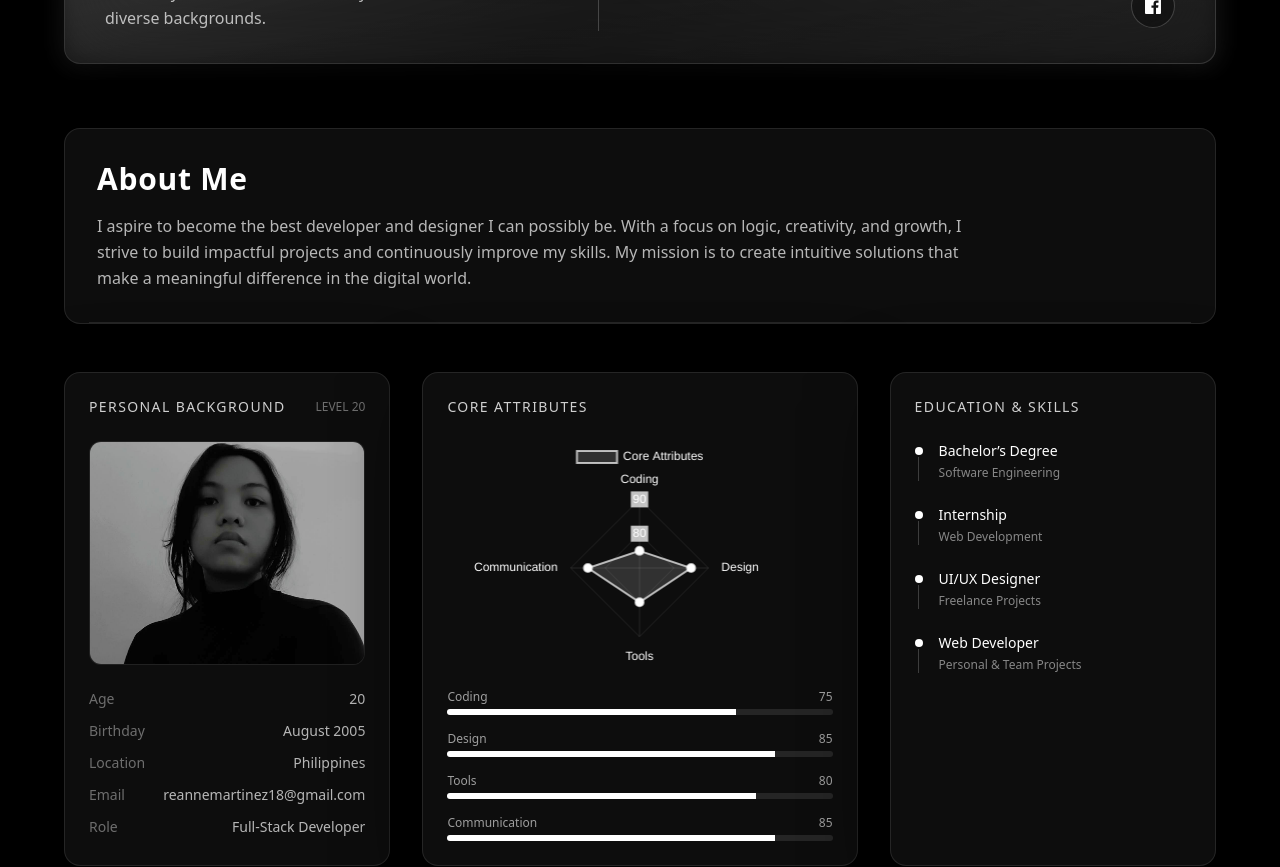
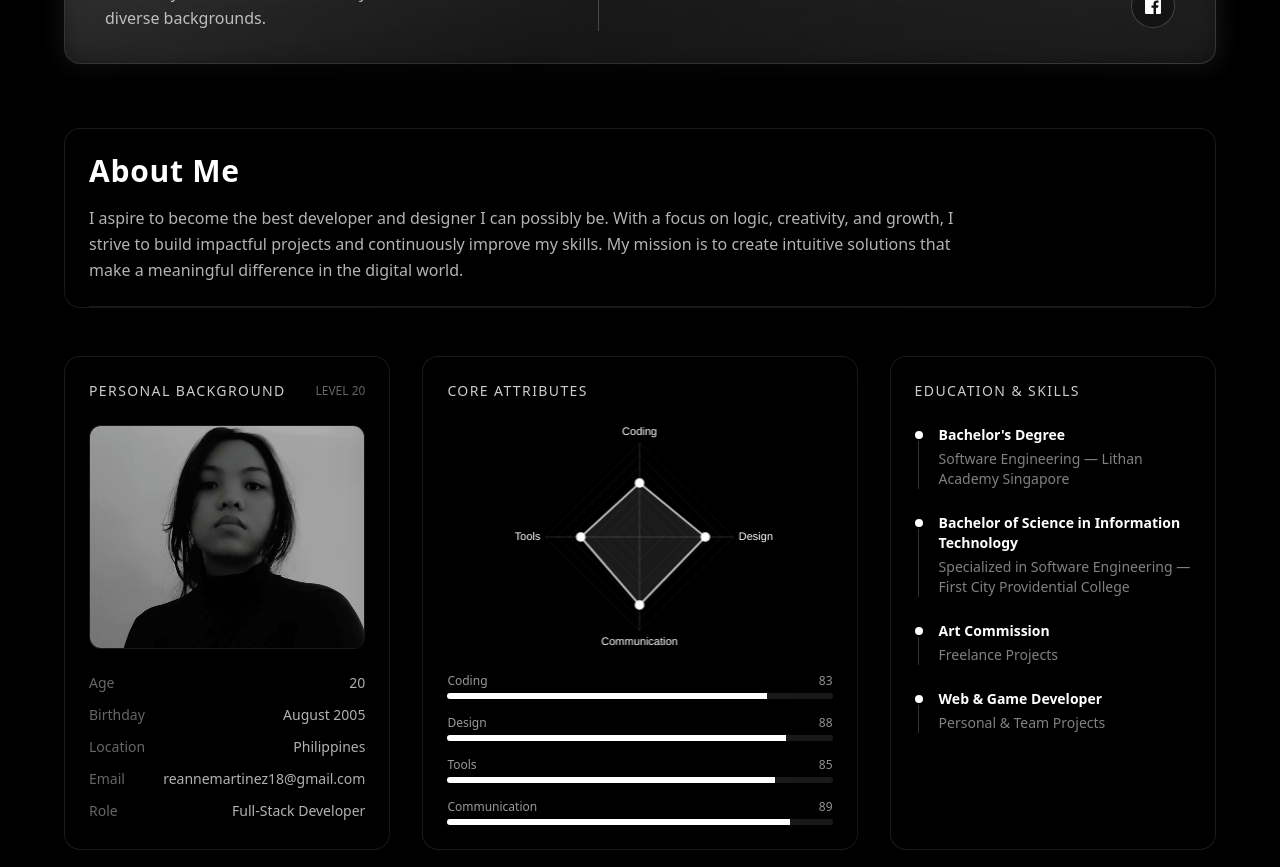
Before and after one commit to ZenorianDev/Portfolio, a Next.js app in the folder portfolio/: page / in a window 1280 px wide. Shown: the part 720-1587 px from the top of the page. Built offline with nearby package versions, Linux system fonts and the light colour scheme.

Commit message:
updated about section

```diff
--- a/portfolio/components/RadarChart.tsx
+++ b/portfolio/components/RadarChart.tsx
@@ -1,3 +1,5 @@
+"use client";
+
 import { Radar } from "react-chartjs-2";
 import {
   Chart as ChartJS,
@@ -5,28 +7,33 @@ import {
   PointElement,
   LineElement,
   Filler,
-  Tooltip,
-  Legend,
 } from "chart.js";
 
-ChartJS.register(RadialLinearScale, PointElement, LineElement, Filler, Tooltip, Legend);
+ChartJS.register(RadialLinearScale, PointElement, LineElement, Filler);
 
 interface RadarChartProps {
   data: { label: string; value: number }[];
 }
 
 export default function RadarChart({ data }: RadarChartProps) {
+  const MIN = 60;
+  const MAX = 100;
+
+  const normalized = data.map(d => ({
+    ...d,
+    value: Math.max(MIN, Math.min(MAX, d.value)),
+  }));
+
   const chartData = {
-    labels: data.map((d) => d.label),
+    labels: normalized.map(d => d.label),
     datasets: [
       {
-        label: "Core Attributes",
-        data: data.map((d) => d.value),
-        backgroundColor: "rgba(255,255,255,0.15)", // semi-transparent fill
-        borderColor: "rgba(255,255,255,0.7)",       // border line
+        data: normalized.map(d => d.value),
+        backgroundColor: "rgba(255, 255, 255, 0.1)",
+        borderColor: "rgba(255, 255, 255, 0.7)",
         borderWidth: 2,
         pointBackgroundColor: "white",
-        pointBorderColor: "rgba(255,255,255,0.7)",
+        pointBorderColor: "rgba(255, 255, 255, 0.7)",
         pointRadius: 4,
         pointHoverRadius: 6,
       },
@@ -36,15 +43,17 @@ export default function RadarChart({ data }: RadarChartProps) {
   const options = {
     scales: {
       r: {
-        angleLines: { color: "rgba(255,255,255,0.1)" },
-        grid: { color: "rgba(255,255,255,0.1)" },
-        pointLabels: { color: "white", font: { size: 12 } },
-        ticks: { color: "white", beginAtZero: true, max: 100, stepSize: 20 },
+        min: MIN,
+        max: MAX,
+        angleLines: { color: "rgba(255,255,255,0.15)" },
+        grid: { color: "rgba(255,255,255,0.05)" },
+        pointLabels: { color: "white", font: { size: 11 } },
+        ticks: { display: false },
       },
     },
     plugins: {
-      legend: { labels: { color: "white", font: { size: 12 } } },
-      tooltip: { enabled: true, backgroundColor: "rgba(0,0,0,0.7)", titleColor: "white", bodyColor: "white" },
+      legend: { display: false },
+      tooltip: { enabled: false },
     },
     responsive: true,
     maintainAspectRatio: false,
--- a/portfolio/components/about.tsx
+++ b/portfolio/components/about.tsx
@@ -12,7 +12,7 @@ export default function About() {
     >
       <div className="mx-auto max-w-[72rem] flex flex-col gap-12">
         {/* ---------- HEADER ---------- */}
-        <div className="relative rounded-2xl border border-white/10 bg-white/5 backdrop-blur-xl p-6 md:p-8 shadow-[0_25px_80px_rgba(0,0,0,0.7)]">
+        <div className="relative rounded-2xl border border-white/10 bg-black/40 backdrop-blur-xl p-5 md:p-6 shadow-[0_25px_80px_rgba(0,0,0,0.7)]">
           <h2 className="text-xl md:text-3xl font-semibold tracking-wide">
             About Me
           </h2>
@@ -29,7 +29,7 @@ export default function About() {
         {/* ---------- GRID ROW ---------- */}
         <div className="grid grid-cols-1 lg:grid-cols-[0.9fr_1.2fr_0.9fr] gap-6 md:gap-8">
           {/* ================= LEFT ================= */}
-          <div className="relative rounded-2xl border border-white/10 bg-white/5 backdrop-blur-xl p-5 md:p-6 shadow-[0_25px_80px_rgba(0,0,0,0.7)] flex flex-col gap-6">
+          <div className="relative rounded-2xl border border-white/10 bg-black/40 backdrop-blur-xl p-5 md:p-6 shadow-[0_25px_80px_rgba(0,0,0,0.7)] flex flex-col gap-6">
             <div className="flex items-center justify-between">
               <h3 className="text-xs md:text-sm uppercase tracking-widest text-white/80">
                 Personal Background
@@ -66,7 +66,7 @@ export default function About() {
           </div>
 
           {/* ================= CENTER ================= */}
-          <div className="relative rounded-2xl border border-white/10 bg-white/5 backdrop-blur-xl p-5 md:p-6 shadow-[0_25px_80px_rgba(0,0,0,0.7)] flex flex-col gap-6">
+          <div className="relative rounded-2xl border border-white/10 bg-black/40 backdrop-blur-xl p-5 md:p-6 shadow-[0_25px_80px_rgba(0,0,0,0.7)] flex flex-col gap-6">
             <h3 className="text-xs md:text-sm uppercase tracking-widest text-white/80">
               Core Attributes
             </h3>
@@ -74,21 +74,23 @@ export default function About() {
             <div className="relative h-44 md:h-56">
               <RadarChart
                 data={[
-                  { label: "Coding", value: 75 },
-                  { label: "Design", value: 85 },
-                  { label: "Tools", value: 80 },
-                  { label: "Communication", value: 85 },
+                  { label: "Coding", value: 83 },
+                  { label: "Design", value: 88 },
+                  { label: "Communication", value: 89 },
+                  { label: "Tools", value: 85 },
+
                 ]}
               />
             </div>
 
+            {/* Optional: horizontal progress bars */}
             <div className="flex flex-col gap-4">
               {[
-                { label: "Coding", value: 75 },
-                { label: "Design", value: 85 },
-                { label: "Tools", value: 80 },
-                { label: "Communication", value: 85 },
-              ].map((skill) => (
+                { label: "Coding", value: 83 },
+                { label: "Design", value: 88 },
+                { label: "Tools", value: 85 },
+                { label: "Communication", value: 89 },
+              ].map(skill => (
                 <div key={skill.label} className="flex flex-col gap-1">
                   <div className="flex justify-between text-[11px] md:text-xs text-white/60">
                     <span>{skill.label}</span>
@@ -106,26 +108,26 @@ export default function About() {
           </div>
 
           {/* ================= RIGHT ================= */}
-          <div className="relative rounded-2xl border border-white/10 bg-white/5 backdrop-blur-xl p-5 md:p-6 shadow-[0_25px_80px_rgba(0,0,0,0.7)] flex flex-col gap-6">
+          <div className="relative rounded-2xl border border-white/10 bg-black/40 backdrop-blur-xl p-5 md:p-6 shadow-[0_25px_80px_rgba(0,0,0,0.7)] flex flex-col gap-6">
             <h3 className="text-xs md:text-sm uppercase tracking-widest text-white/80">
               Education & Skills
             </h3>
 
             <div className="flex flex-col gap-6">
               {[
-                { title: "Bachelor’s Degree", subtitle: "Software Engineering" },
-                { title: "Internship", subtitle: "Web Development" },
-                { title: "UI/UX Designer", subtitle: "Freelance Projects" },
-                { title: "Web Developer", subtitle: "Personal & Team Projects" },
+                { title: "Bachelor's Degree", subtitle: "Software Engineering — Lithan Academy Singapore" },
+                { title: "Bachelor of Science in Information Technology", subtitle: "Specialized in Software Engineering — First City Providential College" },
+                { title: "Art Commission", subtitle: "Freelance Projects" },
+                { title: "Web & Game Developer", subtitle: "Personal & Team Projects" },
               ].map((item, i) => (
                 <div key={i} className="relative pl-6">
                   <span className="absolute left-0 top-1.5 h-2 w-2 rounded-full bg-white" />
                   <span className="absolute left-[3px] top-4 bottom-0 w-px bg-white/20" />
                   <div className="flex flex-col gap-1">
-                    <span className="text-xs md:text-sm text-white">
+                    <span className="text-xs md:text-sm text-white font-semibold">
                       {item.title}
                     </span>
-                    <span className="text-[11px] md:text-xs text-white/50">
+                    <span className="text-[11px] md:text-sm text-white/50">
                       {item.subtitle}
                     </span>
                   </div>
```
